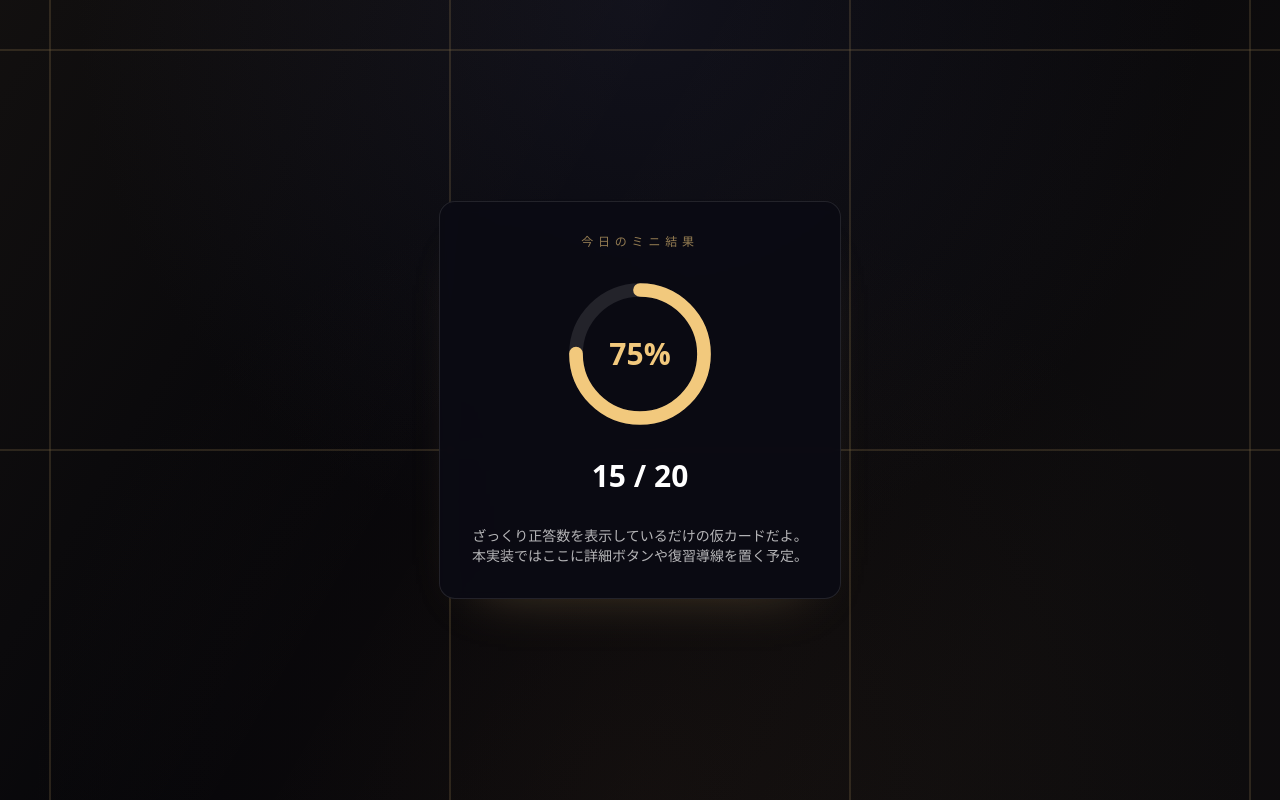
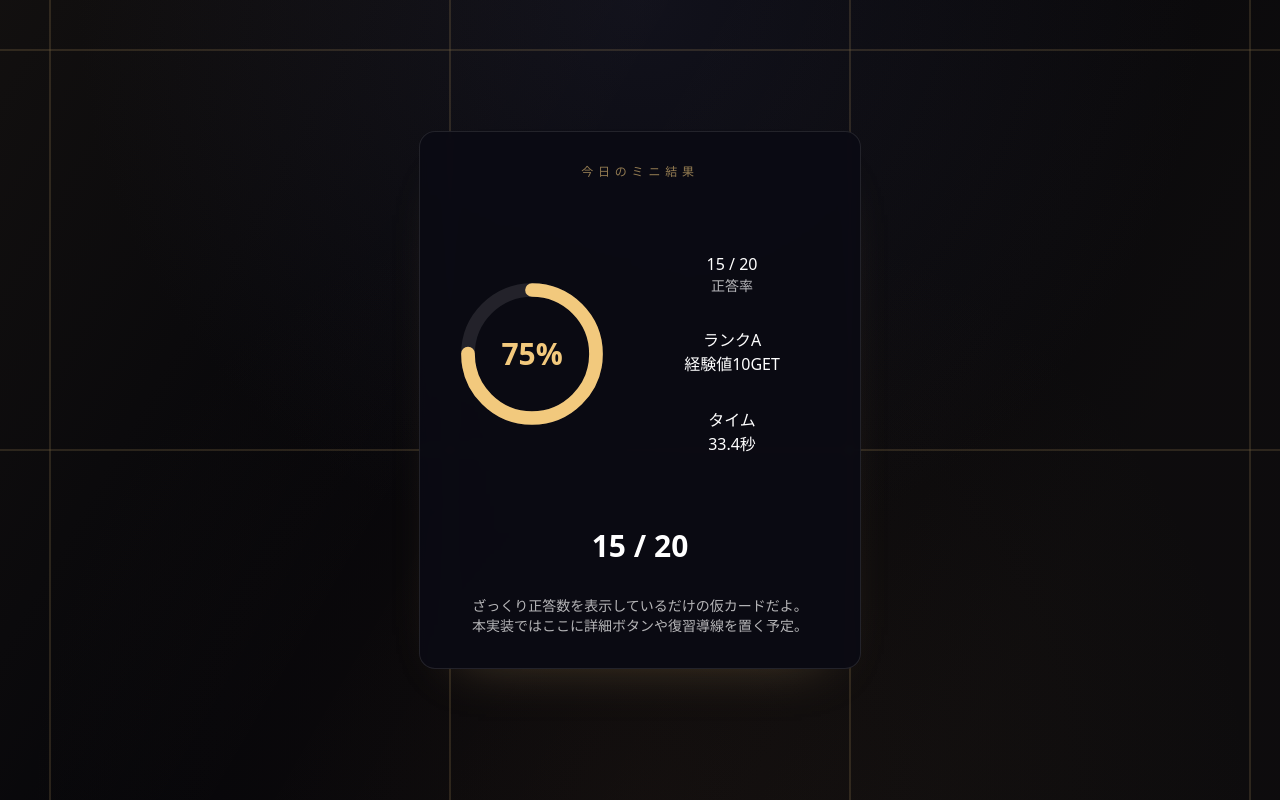
Before and after one commit to devryuya2007/kakotan-web, a React (Vite) app in the folder main/: page /results/mini in a window 1280 px wide. Built offline with nearby package versions, Linux system fonts and the light colour scheme.

Commit message:
結果カードに仮テキストを追加。

```diff
--- a/main/src/pages/results/MiniResultPage.tsx
+++ b/main/src/pages/results/MiniResultPage.tsx
@@ -25,6 +25,7 @@ export default function MiniResultPage() {
           <p className="text-xs uppercase tracking-[0.4em] text-[#f2c97d]/60">
             {dummyResult.title}
           </p>
+          <div className="flex items-center gap-6">
             <div className="relative flex h-40 w-40 items-center justify-center">
               <svg
                 className="h-full w-full -rotate-90 transform text-[#1f2333]"
@@ -57,6 +58,23 @@ export default function MiniResultPage() {
                 {accuracy}%
               </span>
             </div>
+            <div className="p-8">
+              <section className="p-4">
+                <h1>
+                  {dummyResult.correctCount} / {dummyResult.totalCount}
+                </h1>
+                <p className="text-sm text-white/70">正答率</p>
+              </section>
+              <section className="p-4">
+                <h1>ランクA</h1>
+                <p>経験値10GET</p>
+              </section>
+              <section className="p-4">
+                <h1>タイム</h1>
+                <p>33.4秒</p>
+              </section>
+            </div>
+          </div>
           <h1 className="text-3xl font-semibold text-white">
             {dummyResult.correctCount} / {dummyResult.totalCount}
           </h1>
```
Lines whose indentation alone changed are shown as unchanged.
